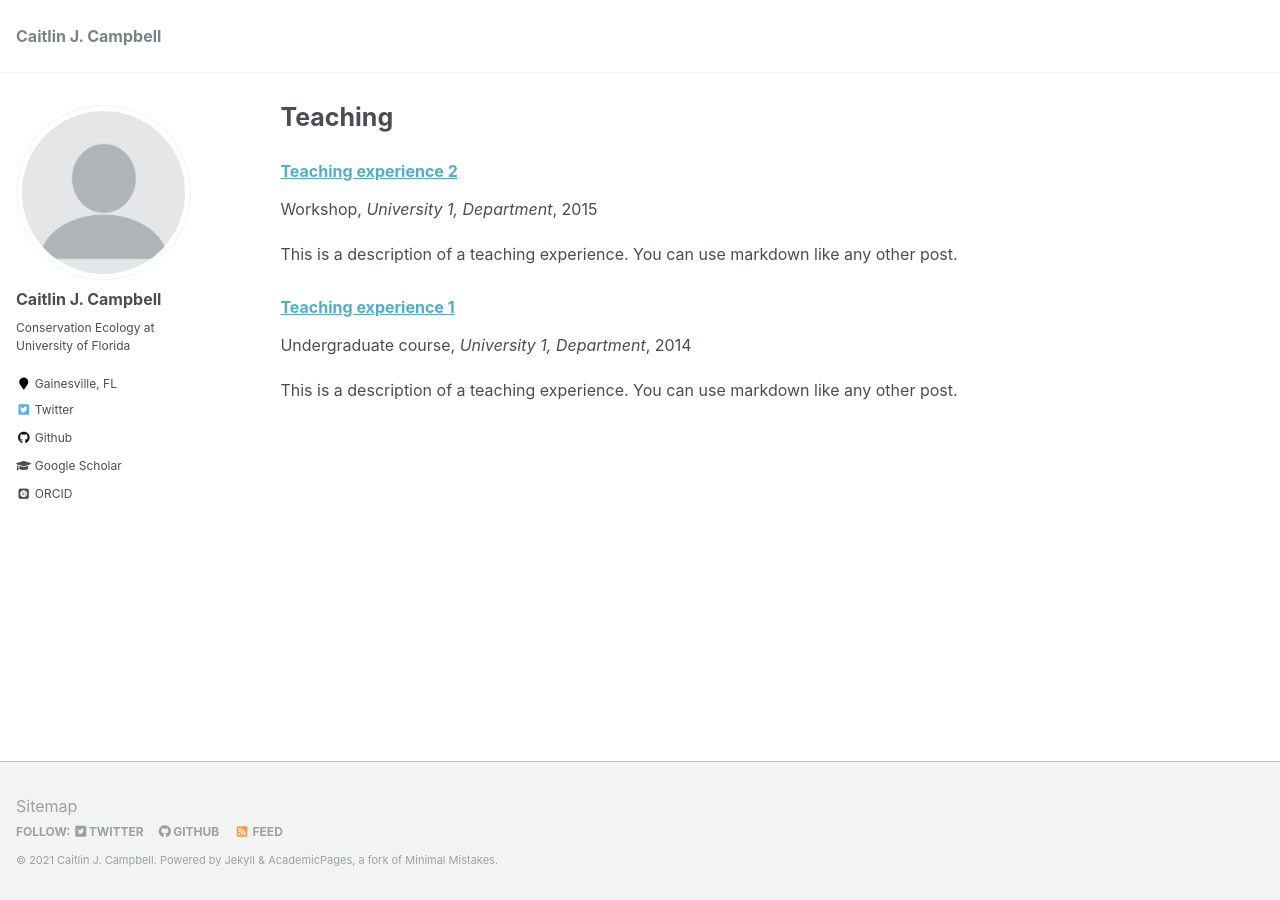
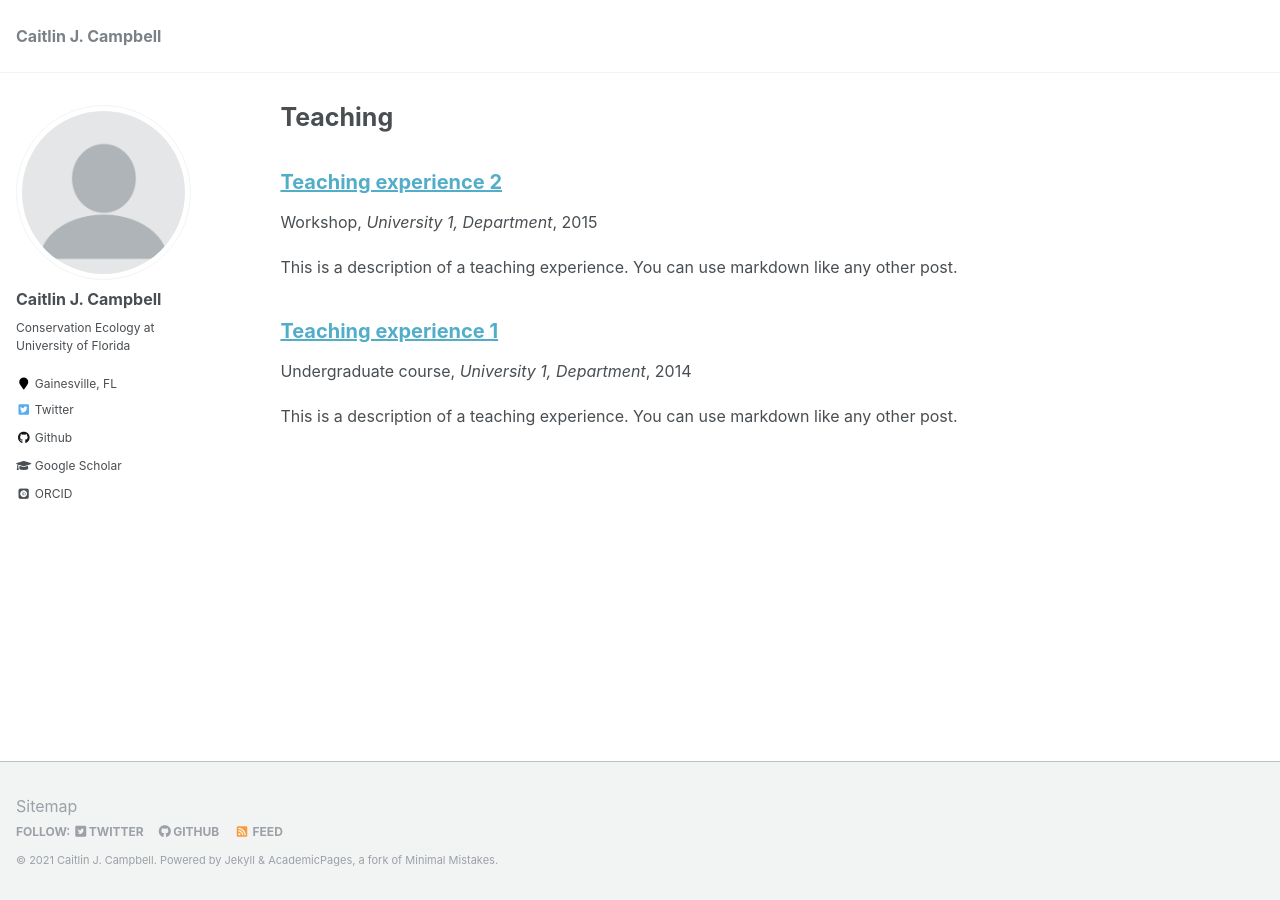
Before and after one commit to cjcampbell/cjcampbell.github.io, a Jekyll site: the page built from docs/_pages/teaching.html, in a window 1280 px wide. Built offline with Jekyll 4.4.1, drawn with Linux system fonts in a browser that asks for light colours; some web fonts are replaced.

Commit message:
more tweaking :/

```diff
--- a/docs/_sass/_reset.scss
+++ b/docs/_sass/_reset.scss
@@ -8,7 +8,7 @@
   /* apply a natural box layout model to all elements */
   box-sizing: border-box;
   background-color: $background-color;
-  font-size: 16px;
+  font-size: 14px;
 
   @include breakpoint($medium) {
     font-size: 16px;
--- a/docs/_sass/_variables.scss
+++ b/docs/_sass/_variables.scss
@@ -6,7 +6,7 @@
    Typography
    ========================================================================== */
 
-$doc-font-size              : 16;
+$doc-font-size              : 14;
 
 /* paragraph indention */
 $paragraph-indent           : false; // true, false (default)
@@ -33,14 +33,14 @@
 $caption-font-family        : $serif;
 
 /* type scale */
-$type-size-1                : 2.441em;  // ~39.056px
-$type-size-2                : 1.953em;  // ~31.248px
-$type-size-3                : 1.563em;  // ~25.008px
-$type-size-4                : 1em;   // ~20px
-$type-size-5                : 1em;      // ~16px
-$type-size-6                : 0.75em;   // ~12px
-$type-size-7                : 0.6875em; // ~11px
-$type-size-8                : 0.625em;  // ~10px
+$type-size-1                : 2.441em;
+$type-size-2                : 1.953em;
+$type-size-3                : 1.563em;
+$type-size-4                : 1.25em;
+$type-size-5                : 1em;
+$type-size-6                : 0.75em;
+$type-size-7                : 0.6875em;
+$type-size-8                : 0.625em;
 
 
 /*
```
